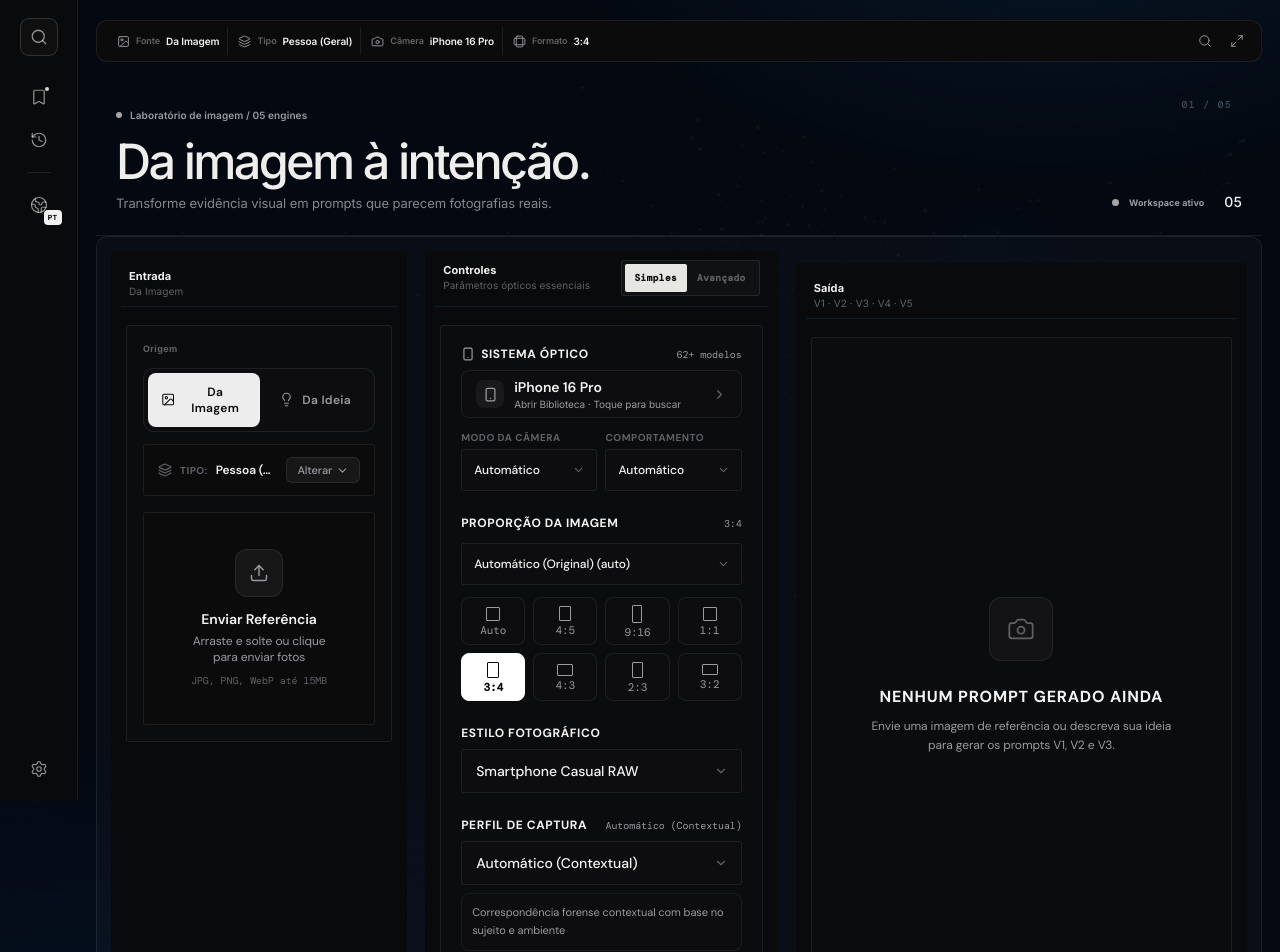
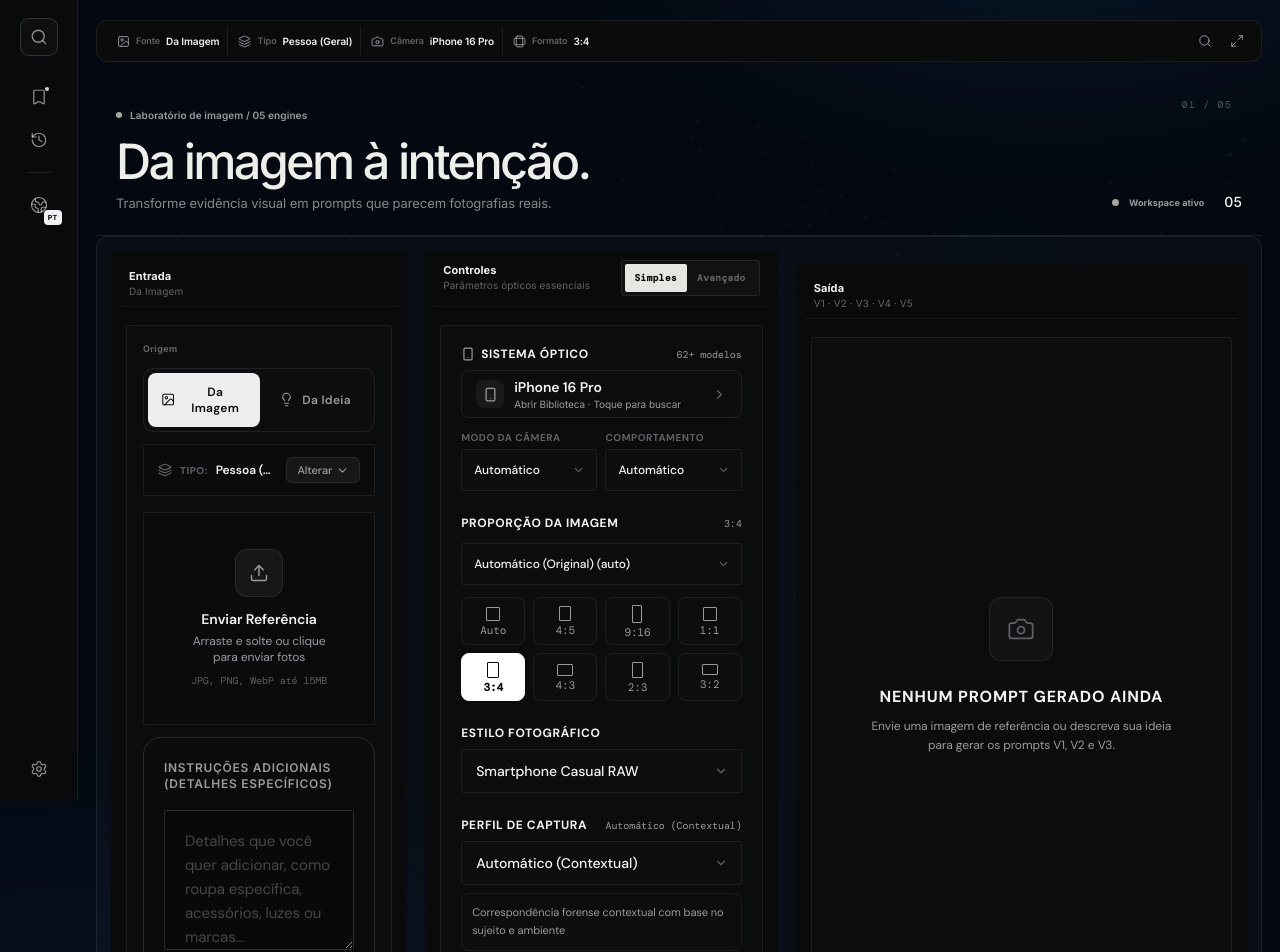
Before and after one commit to Luvvperry/elite-prompts, a React (Vite) app: page / in a window 1280 px wide. Shown: the top 952 px of the page. Built offline with nearby package versions, Linux system fonts and the light colour scheme; a web font is replaced by a local one.

Commit message:
feat: add image-only additional instructions

```diff
--- a/App.tsx
+++ b/App.tsx
@@ -735,6 +735,8 @@ const App: React.FC = () => {
                   camera={settings.device}
                   cameraMode={settings.cameraMode}
                   captureProfile={settings.captureProfile}
+                  settings={settings}
+                  onSettingsChange={setSettings}
                 />
               </section>
 
--- a/components/InputZone.tsx
+++ b/components/InputZone.tsx
@@ -7,6 +7,7 @@ import {
   Language,
   CameraMode,
   CaptureProfile
+  ,FullSettings
 } from '../types';
 import { translations } from '../translations';
 import { TYPE_LIBRARY, TYPE_CATEGORIES, getRecentTypes, saveRecentType, getFavoriteTypes, toggleFavoriteType } from '../services/typeLibrary';
@@ -44,6 +45,8 @@ interface InputZoneProps {
   camera?: string;
   cameraMode?: CameraMode;
   captureProfile?: CaptureProfile;
+  settings: FullSettings;
+  onSettingsChange: (settings: FullSettings) => void;
 }
 
 const InputZone: React.FC<InputZoneProps> = ({
@@ -64,7 +67,9 @@ const InputZone: React.FC<InputZoneProps> = ({
   isMagicEnhancing,
   camera,
   cameraMode,
-  captureProfile
+  captureProfile,
+  settings,
+  onSettingsChange
 }) => {
   const t = translations[lang];
   const ui = {
@@ -96,7 +101,7 @@ const InputZone: React.FC<InputZoneProps> = ({
       recent: 'Recientes',
       favorites: 'Favoritos', options: 'opciones', empty: 'No se encontraron opciones', clear: 'Limpiar filtro', done: 'Listo', selectHint: 'Toca para seleccionar · Esc para cerrar'
     },
-    en: {
+      en: {
       source: 'Source',
       type: 'Type',
       change: 'Change',
@@ -109,7 +114,12 @@ const InputZone: React.FC<InputZoneProps> = ({
       typeSearch: 'Search type...',
       recent: 'Recent',
       favorites: 'Favorites', options: 'options', empty: 'No matching options found', clear: 'Clear filter', done: 'Done', selectHint: 'Tap to select · Esc to close'
-    }
+      }
+    }[lang === 'pt' || lang === 'es' || lang === 'en' ? lang : 'en'];
+  const additionalInstructionsLabels = {
+    pt: { title: 'Instruções adicionais (detalhes específicos)', placeholder: 'Detalhes que você quer adicionar, como roupa específica, acessórios, luzes ou marcas...' },
+    es: { title: 'Instrucciones adicionales (detalles específicos)', placeholder: 'Detalles que quieras añadir, como ropa específica, accesorios, luces o marcas...' },
+    en: { title: 'Additional instructions (specific details)', placeholder: 'Details you want to add, such as specific clothing, accessories, lighting or brands...' }
   }[lang === 'pt' || lang === 'es' || lang === 'en' ? lang : 'en'];
   const fileInputRef = useRef<HTMLInputElement>(null);
 
@@ -400,6 +410,23 @@ const InputZone: React.FC<InputZoneProps> = ({
               </div>
             </div>
           )}
+
+          <div className="image-instructions-card">
+            <label className="image-instructions-label" htmlFor="image-additional-instructions">
+              {additionalInstructionsLabels.title}
+            </label>
+            <textarea
+              id="image-additional-instructions"
+              rows={4}
+              value={settings.fineControl.additionalInstructions}
+              onChange={(event) => onSettingsChange({
+                ...settings,
+                fineControl: { ...settings.fineControl, additionalInstructions: event.target.value }
+              })}
+              placeholder={additionalInstructionsLabels.placeholder}
+              className="image-instructions-textarea"
+            />
+          </div>
         </div>
       )}
 
--- a/index.css
+++ b/index.css
@@ -1753,3 +1753,38 @@ body, .app-shell {
   .engine-picker-trigger { max-width: 52vw; }
   .engine-picker-menu { min-width: min(238px, calc(100vw - 32px)); }
 }
+
+/* Image-only additional instructions block. */
+.image-instructions-card {
+  padding: 22px 20px 20px;
+  border: 1px solid rgba(255,255,255,.12);
+  border-radius: 18px;
+  background: #0a0b0c;
+}
+.image-instructions-label {
+  display: block;
+  margin-bottom: 18px;
+  color: var(--pro-text-2);
+  font: 600 12px/1.3 Inter, -apple-system, BlinkMacSystemFont, "Segoe UI", sans-serif;
+  letter-spacing: .06em;
+  text-transform: uppercase;
+}
+.image-instructions-textarea {
+  width: 100%;
+  min-height: 140px;
+  padding: 18px 20px;
+  resize: vertical;
+  border: 1px solid rgba(255,255,255,.14);
+  border-radius: 18px;
+  outline: none;
+  background: #08090a;
+  color: var(--pro-text);
+  font: 400 15px/1.6 Inter, -apple-system, BlinkMacSystemFont, "Segoe UI", sans-serif;
+}
+.image-instructions-textarea::placeholder { color: rgba(255,255,255,.25); }
+.image-instructions-textarea:focus { border-color: rgba(255,255,255,.28); box-shadow: 0 0 0 3px rgba(255,255,255,.04); }
+@media (max-width: 639px) {
+  .image-instructions-card { padding: 18px 14px 14px; border-radius: 14px; }
+  .image-instructions-label { margin-bottom: 14px; font-size: 10px; }
+  .image-instructions-textarea { min-height: 126px; padding: 15px; font-size: 14px; border-radius: 14px; }
+}
```
